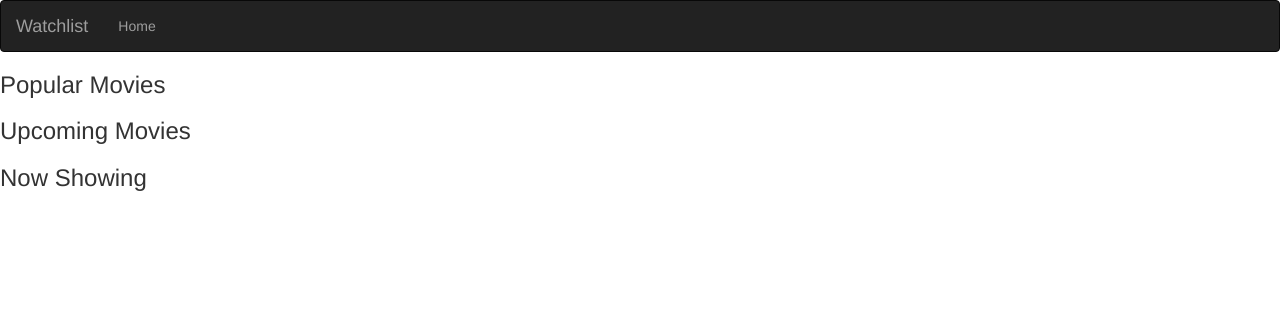
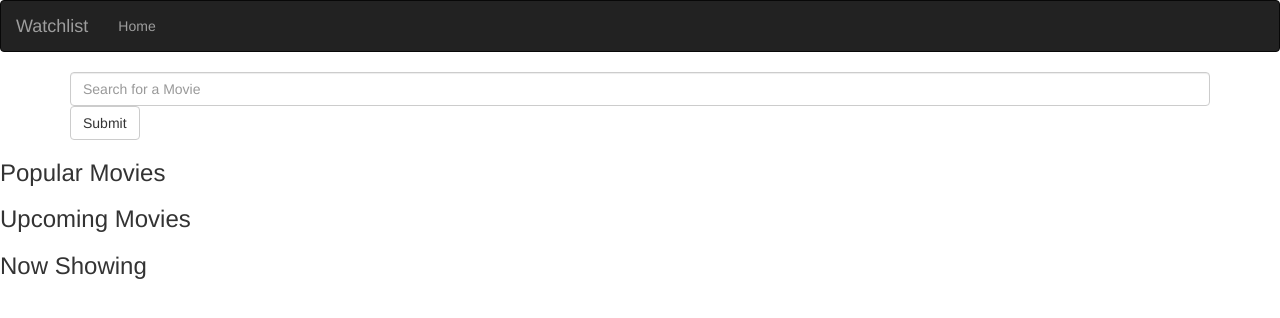
Before and after one commit to antomuli/Watchlist, a Flask app: template app/templates/index.html in a window 1280 px wide. Shown: the top 318 px of the page. Run offline with Flask 2, Linux system fonts and the light colour scheme; the template is opened without the code that fills it, so the values that code supplies are empty; some libraries are stand-ins or nearby versions.

Commit message:
created a form with two input fields: One to get a text input with the name movie_query the other to adds a submit button

```diff
--- a/app/templates/index.html
+++ b/app/templates/index.html
@@ -15,6 +15,13 @@
 <body>
     <!-- Content block -->
     {% block content %}
+    <div class="container">
+        <form>
+            <input type="text" name="movie_query" placeholder="Search for a Movie" class="form-control">
+            <input type="submit"  value="Submit" class="btn btn-default">
+        </form>
+
+    </div>
 
     <!-- Popular movie -->
     <h3> Popular Movies</h3>
```
